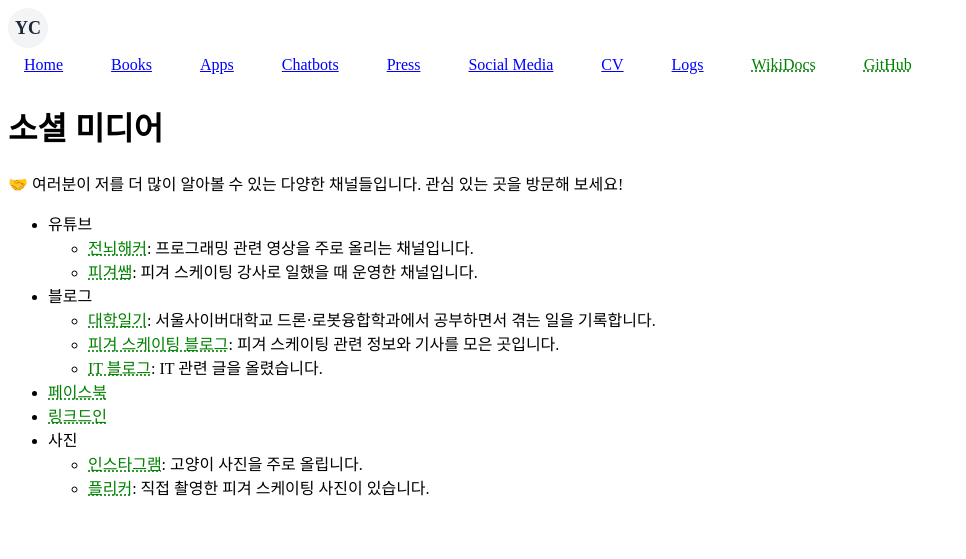
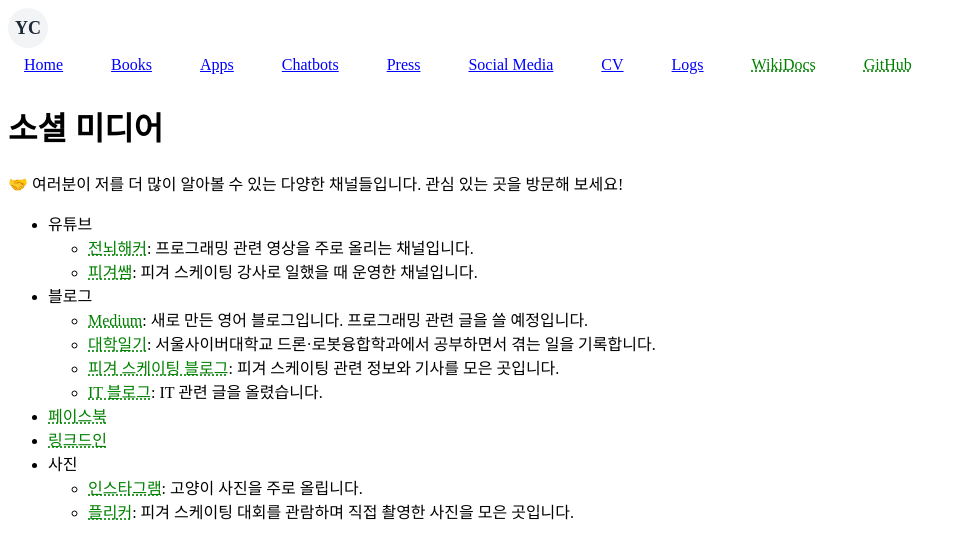
Before and after one commit to ychoi-kr/ychoi.kr, a Jekyll site: the page built from social-media.md, in a window 1280 px wide. Shown: the top 559 px of the page, without its empty margins (0-966 px from the left). Built offline with Jekyll 4.4.1, drawn with Linux system fonts in a browser that asks for light colours.

Commit message:
Update social-media.md

```diff
--- a/social-media.md
+++ b/social-media.md
@@ -12,6 +12,7 @@ permalink: /social-media/
   - [전뇌해커](https://www.youtube.com/@ychoikr): 프로그래밍 관련 영상을 주로 올리는 채널입니다.
   - [피겨쌤](https://www.youtube.com/@figuresam): 피겨 스케이팅 강사로 일했을 때 운영한 채널입니다.
 - 블로그
+  - [Medium](https://medium.com/@ychoikr): 새로 만든 영어 블로그입니다. 프로그래밍 관련 글을 쓸 예정입니다.
   - [대학일기](https://drone23.tistory.com/): 서울사이버대학교 드론·로봇융합학과에서 공부하면서 겪는 일을 기록합니다.
   - [피겨 스케이팅 블로그](https://blog.naver.com/sk8erchoi): 피겨 스케이팅 관련 정보와 기사를 모은 곳입니다.
   - [IT 블로그](https://yong-it.blogspot.com/): IT 관련 글을 올렸습니다.
@@ -19,4 +20,4 @@ permalink: /social-media/
 - [링크드인](https://www.linkedin.com/in/ychoi-kr/)
 - 사진
   - [인스타그램](https://www.instagram.com/banghwadong_nabi/): 고양이 사진을 주로 올립니다.
-  - [플리커](https://www.flickr.com/people/sk8er_choi/): 직접 촬영한 피겨 스케이팅 사진이 있습니다.
+  - [플리커](https://www.flickr.com/people/sk8er_choi/): 피겨 스케이팅 대회를 관람하며 직접 촬영한 사진을 모은 곳입니다.
```
